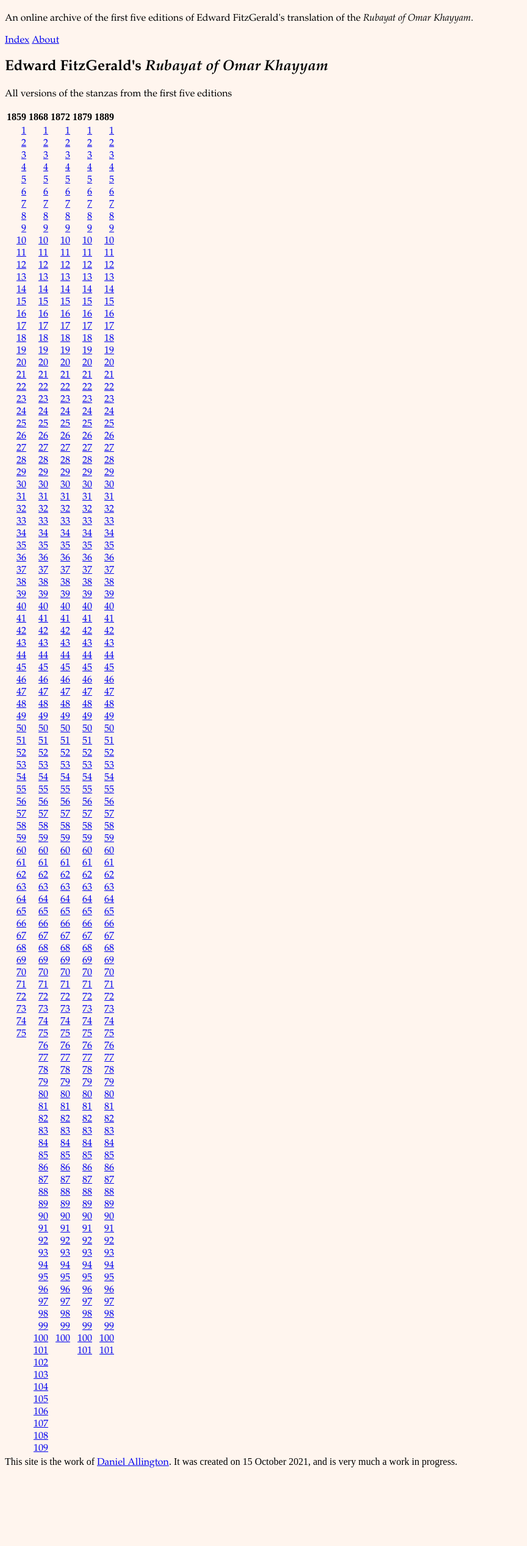
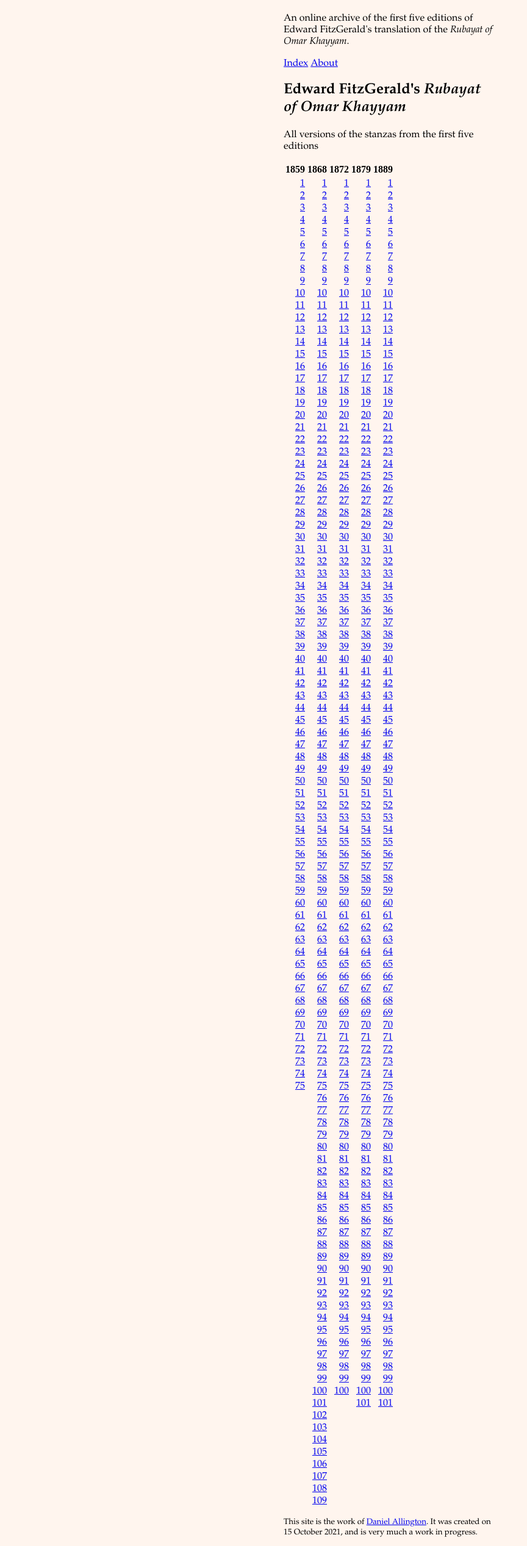
Before and after one commit to daniel-allington/fitzKhayyam, a Jekyll site: the page built from index.md, in a window 1280 px wide. Shown: the whole page at 61% size, without its empty margins (0-864 px from the left). Built offline with Jekyll 4.4.1, drawn with Linux system fonts in a browser that asks for light colours; before the commit the page ends 2416 px from its top, so only the background shows below that.

Commit message:
Working on style

```diff
--- a/_layouts/default.html
+++ b/_layouts/default.html
@@ -3,6 +3,7 @@
 <!doctype html>
 <html>
     <body>
+        <div id = "wrapper">
             <header>
                 <h1 class="site-name"><a href="{{ site.baseurl }}/">{{ site.name }}</a></h1>
                 <p class="site-description">{{ site.description }}</p>
@@ -13,8 +14,9 @@
             </header>
             {{ content }}
             <footer>
-            This site is the work of <a href = "https://github.com/daniel-allington">Daniel Allington</a>.
-            It was created on 15 October 2021, and is very much a work in progress.
+                <p>This site is the work of <a href = "https://github.com/daniel-allington">Daniel Allington</a>.
+                It was created on 15 October 2021, and is very much a work in progress.</p>
             </footer>
+        </div>
     </body>
 </html>
--- a/styles.css
+++ b/styles.css
@@ -24,7 +24,16 @@ a {
   text-indent: 1em;
 }
 
-p footer {
+#wrapper {
+  max-width: 350px;
+  margin: auto
+}
+
+#stanza {
+  width: 330px;
+  margin: auto
+}
+
+footer {
   font-size: smaller;
-  font-family: sans-serif;
 }
```
Lines whose indentation alone changed are shown as unchanged.
